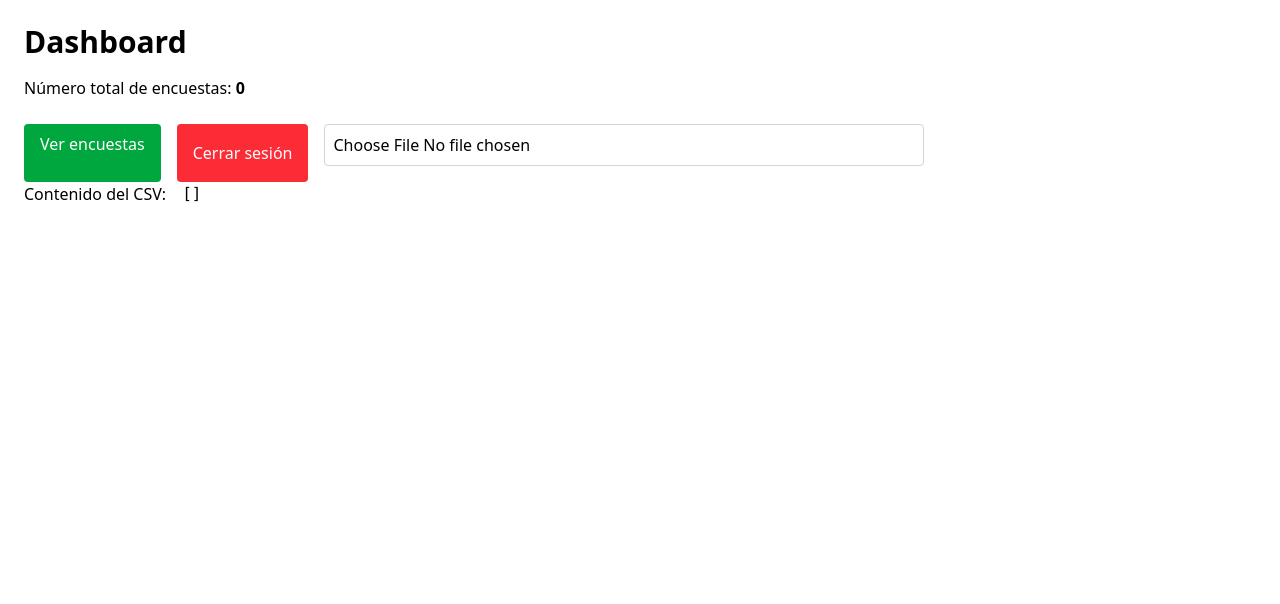
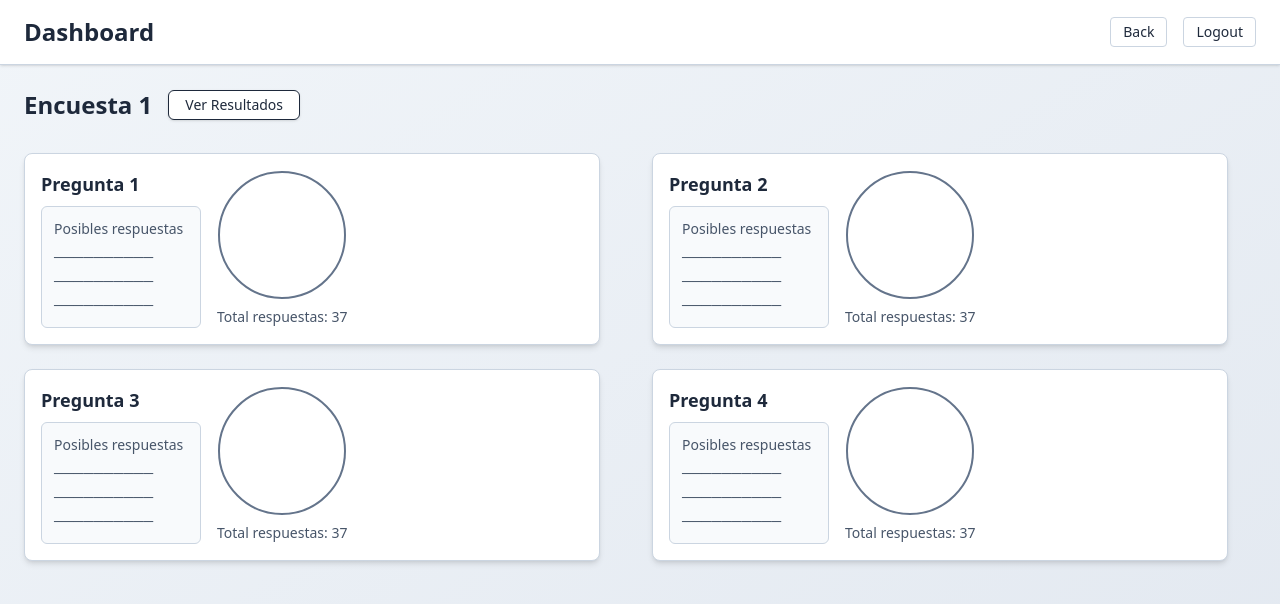
Before and after one commit to Juanxxdbs3/diagnosticoCadenaSuministro, a React (Vite) app: page /dashboard in a window 1280 px wide. Shown: the top 604 px of the page. Built offline with nearby package versions, Linux system fonts and the light colour scheme; no server answers.

Commit message:
Eliminando funciones innecesarias

```diff
--- a/src/pages/Dashboard.jsx
+++ b/src/pages/Dashboard.jsx
@@ -3,21 +3,18 @@ import { Link, useNavigate } from "react-router-dom";
 import axios from "axios";
 import Papa from "papaparse";
 
+import { DashboardHeader } from "../components/DashboardHeader";
+import { ResultadoPreguntaCard } from "../components/ResultadoPreguntaCard";
+
 const Dashboard = () => {
   const [totalEncuestas, setTotalEncuestas] = useState(0);
   const [data, setData] = useState([]);
-  const navigate = useNavigate();
 
   useEffect(() => {
     axios.get("http://localhost:3001/api/encuestas")
       .then((res) => setTotalEncuestas(res.data.length))
       .catch((err) => console.error("Error al cargar encuestas", err));
   }, []);
-
-  const handleLogout = () => {
-    // Aquí podrías eliminar token si usas JWT
-    navigate("/");
-  };
 
   const handleFileChange = (e) => {
     const file = e.target.files[0];
@@ -38,7 +35,22 @@ const Dashboard = () => {
   };
 
   return (
-    <div className="p-6">
+    <div className="min-h-screen bg-gradient-to-br from-[#f1f5f9] to-[#e2e8f0]">
+      <DashboardHeader />
+      <div className="px-6 pt-6">
+        <div className="flex items-center gap-4 mb-8">
+          <h2 className="text-2xl font-bold text-[#1e293b]">Encuesta 1</h2>
+          <button className="border border-[#1e293b] text-[#1e293b] px-4 py-1 text-sm rounded-md bg-white shadow hover:bg-[#f1f5f9] transition">Ver Resultados</button>
+        </div>
+        <div className="grid grid-cols-1 md:grid-cols-2 gap-6">
+          <ResultadoPreguntaCard pregunta="Pregunta 1" />
+          <ResultadoPreguntaCard pregunta="Pregunta 2" />
+          <ResultadoPreguntaCard pregunta="Pregunta 3" />
+          <ResultadoPreguntaCard pregunta="Pregunta 4" />
+        </div>
+      </div>
+    </div>
+    /*<div className="p-6">
       <h1 className="text-3xl font-bold mb-4">Dashboard</h1>
       <p className="mb-6">Número total de encuestas: <strong>{totalEncuestas}</strong></p>
 
@@ -60,7 +72,7 @@ const Dashboard = () => {
         <h3>Contenido del CSV:</h3>
         <pre>{JSON.stringify(data, null, 2)}</pre>
       </div>
-    </div>
+    </div>*/
   );
 };
 
--- a/src/pages/Encuestas.jsx
+++ b/src/pages/Encuestas.jsx
@@ -1,18 +1,19 @@
 import { useState, useEffect } from "react";
 import { useNavigate } from "react-router-dom";
 import axios from "axios";
+
+import { EncuestasCard } from "../components/EncuestasCard";
+import { AddEncuestasCard } from "../components/AddEncuestasCard";
+import { Header } from "../components/Header";
+import { AddEncuestaModal } from "../components/AddEncuestaModal";
 
 const Encuestas = () => {
   const [encuestas, setEncuestas] = useState([]);
   const [titulo, setTitulo] = useState("");
   const [sector, setSector] = useState("");
   const [id, setId] = useState("");
-  const navigate = useNavigate();
-
-  const back = () => {
-    // Aquí podrías eliminar token si usas JWT
-    navigate("/dashboard");
-  };
+  const [isModalOpen, setIsModalOpen] = useState(false);
+  const [form, setForm] = useState({ titulo: "", sector: "", archivo: null });
 
   const cargarEncuestas = async () => {
     try {
@@ -21,6 +22,13 @@ const Encuestas = () => {
     } catch (err) {
       console.error("Error al cargar encuestas", err);
     }
+  };
+
+  const handleModalSubmit = (e) => {
+    e.preventDefault();
+    console.log("Formulario enviado:", form);
+    // Aquí podrías enviar los datos al backend
+    setIsModalOpen(false);
   };
 
   const handleSubmit = async (e) => {
@@ -45,9 +53,27 @@ const Encuestas = () => {
   }, []);
 
   return (
-    <div className="p-6">
+    <div className="min-h-screen bg-gradient-to-br from-[#f1f5f9] to-[#e2e8f0]">
+      <Header />
+      <div className="px-6 pt-6">
+        <h2 className="text-2xl font-bold text-[#1e293b] mb-6">Todas las encuestas (2)</h2>
+        <div className="flex flex-wrap gap-6">
+          {encuestas.map((e) => (
+            <EncuestasCard title={e.titulo} respuestas={e.id} preguntas={e.sector} />
+          ))}
+          <AddEncuestasCard onClick={() => setIsModalOpen(true)} />
+          <AddEncuestaModal
+            isOpen={isModalOpen}
+            onClose={() => setIsModalOpen(false)}
+            onSubmit={handleModalSubmit}
+            form={form}
+            setForm={setForm}
+          />
+        </div>
+      </div>
+    </div>
+    /*<div className="p-6">
       <h2 className="text-2xl font-bold mb-4">Encuestas</h2>
-
       <form onSubmit={handleSubmit} className="mb-6">
         <div className="flex flex-col md:flex-row gap-2 mb-4">
           <input
@@ -92,7 +118,7 @@ const Encuestas = () => {
           </div>
         ))}
       </div>
-    </div>
+    </div>*/
   );
 };
 
```
